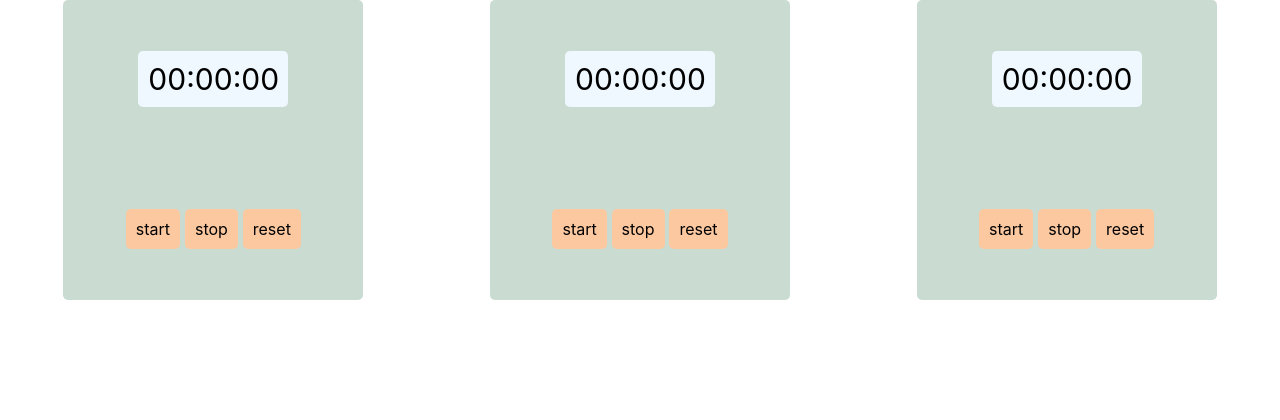
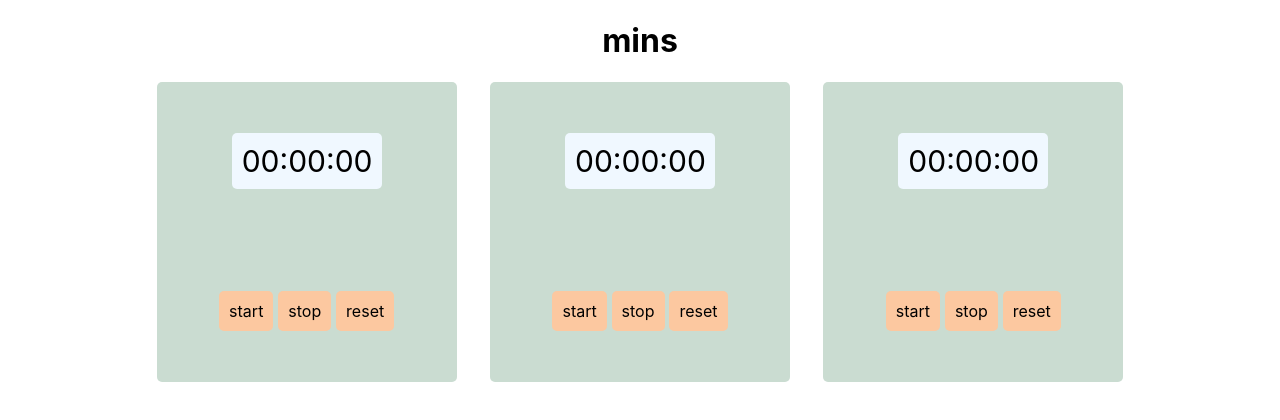
Before and after one commit to SarnaKhmel/min-client, a React (Create React App) app: page / in a window 1280 px wide. Shown: the top 420 px of the page. Built offline with nearby package versions, Linux system fonts and the light colour scheme.

Commit message:
added title and timers container div

```diff
--- a/src/App.css
+++ b/src/App.css
@@ -1,4 +1,12 @@
 .App {
+  display: flex;
+  flex-direction: column;
+  justify-content: space-around;
+  align-items: center;
+  min-width: 1000px;
+}
+
+.timers-container {
   display: flex;
   justify-content: space-around;
   min-width: 1000px;
--- a/src/App.js
+++ b/src/App.js
@@ -16,9 +16,13 @@ class App extends Component {
     console.log(this.props.test)
     return (
       <div className="App">
-        <Timer />
-        <Timer />
-        <Timer />
+        <div><h1>mins</h1></div>
+        <div className="timers-container">
+          <Timer />
+          <Timer />
+          <Timer />
+        </div>
+
       </div>
     );
   }
```
